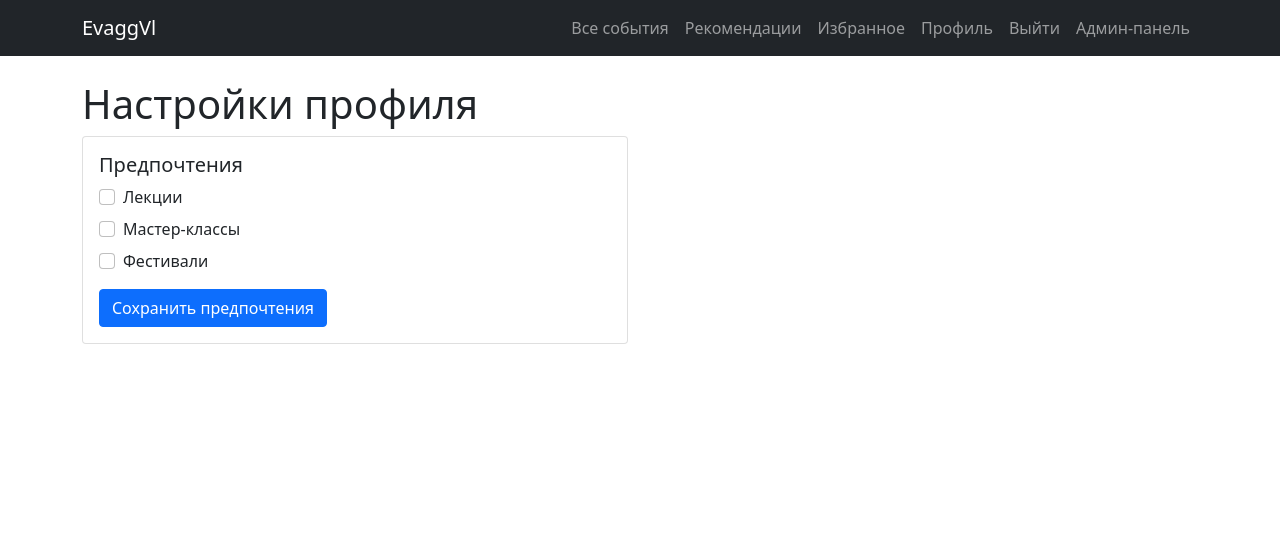
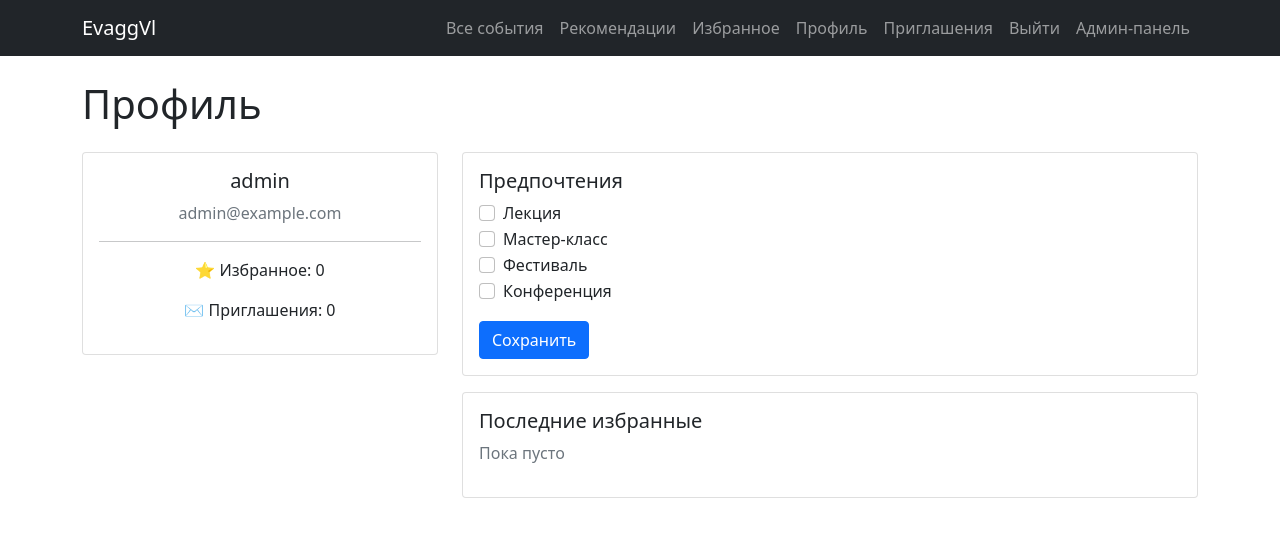
Before and after one commit to Verigg/EvaggVL, a Flask app: page /profile in a window 1280 px wide. Shown: the top 537 px of the page. Run offline with Flask 3, Linux system fonts and the light colour scheme; a user stored in the database is signed in.

Commit message:
Extended invitations and profile pages

```diff
--- a/app.py
+++ b/app.py
@@ -141,31 +141,85 @@ def favorites():
 @app.route('/invite/<int:event_id>', methods=['POST'])
 @login_required
 def invite_friend(event_id):
-    friend_email = request.form.get('friend_email')
+    friend = request.form.get('friend')
     message = request.form.get('message', '')
 
+    receiver = User.query.filter_by(username=friend).first()
+
     invitation = Invitation(
-        user_id=current_user.id,
-        friend_email=friend_email,
+        sender_id=current_user.id,
         event_id=event_id,
         message=message
     )
+
+    if receiver:
+        invitation.receiver_id = receiver.id
+        flash(f'Пользователь @{receiver.username} получил приглашение', 'success')
+    else:
+        invitation.friend_email = friend
+        flash('Приглашение отправлено по email (пока без доставки 🙂)', 'info')
+
     db.session.add(invitation)
     db.session.commit()
 
-    flash('Приглашение отправлено!', 'success')
     return redirect(url_for('event_detail', event_id=event_id))
+
+@app.route('/invitation/<int:id>/<action>', methods=['POST'])
+@login_required
+def invitation_action(id, action):
+    inv = Invitation.query.get_or_404(id)
+
+    if inv.receiver_id != current_user.id:
+        abort(403)
+
+    if action == 'accept':
+        inv.status = 'accepted'
+    elif action == 'decline':
+        inv.status = 'declined'
+
+    db.session.commit()
+    return redirect(url_for('my_invitations'))
+
+@app.route('/invitations')
+@login_required
+def my_invitations():
+    invitations = Invitation.query.filter_by(
+        receiver_id=current_user.id
+    ).order_by(Invitation.created_at.desc()).all()
+
+    return render_template('invitations.html', invitations=invitations)
 
 @app.route('/profile', methods=['GET', 'POST'])
 @login_required
 def profile():
     if request.method == 'POST':
-        preferences = request.form.getlist('preferences')
-        current_user.preferences = preferences
+        current_user.preferences = request.form.getlist('preferences')
         db.session.commit()
         flash('Настройки сохранены!', 'success')
 
-    return render_template('profile.html')
+    favorites_count = Favorite.query.filter_by(user_id=current_user.id).count()
+    invitations_count = Invitation.query.filter_by(
+        receiver_id=current_user.id
+    ).count()
+
+    last_favorites = (
+        Event.query
+        .join(Favorite)
+        .filter(Favorite.user_id == current_user.id)
+        .order_by(Event.date.desc())
+        .limit(5)
+        .all()
+    )
+
+    categories = ['лекция', 'мастер-класс', 'фестиваль', 'конференция']
+
+    return render_template(
+        'profile.html',
+        favorites_count=favorites_count,
+        invitations_count=invitations_count,
+        last_favorites=last_favorites,
+        categories=categories
+    )
 
 @app.route('/login', methods=['GET', 'POST'])
 def login():
--- a/templates/base.html
+++ b/templates/base.html
@@ -1,11 +1,13 @@
 <!DOCTYPE html>
 <html lang="ru">
+
 <head>
     <meta charset="UTF-8">
     <meta name="viewport" content="width=device-width, initial-scale=1.0">
     <title>{% block title %}Агрегатор событий{% endblock %}</title>
     <link href="https://cdn.jsdelivr.net/npm/bootstrap@5.1.3/dist/css/bootstrap.min.css" rel="stylesheet">
 </head>
+
 <body>
     <nav class="navbar navbar-expand-lg navbar-dark bg-dark">
         <div class="container">
@@ -16,6 +18,7 @@
                 <a class="nav-link" href="{{ url_for('recommendations') }}">Рекомендации</a>
                 <a class="nav-link" href="{{ url_for('favorites') }}">Избранное</a>
                 <a class="nav-link" href="{{ url_for('profile') }}">Профиль</a>
+                <a class="nav-link" href="{{ url_for('my_invitations') }}">Приглашения</a>
                 <a class="nav-link" href="{{ url_for('logout') }}">Выйти</a>
                 {% else %}
                 <a class="nav-link" href="{{ url_for('login') }}">Войти</a>
@@ -46,4 +49,5 @@
     <script src="https://cdn.jsdelivr.net/npm/bootstrap@5.1.3/dist/js/bootstrap.bundle.min.js"></script>
     {% block scripts %}{% endblock %}
 </body>
+
 </html>
--- a/templates/event_detail.html
+++ b/templates/event_detail.html
@@ -28,7 +28,7 @@
                 <h5>Пригласить друга</h5>
                 <form action="{{ url_for('invite_friend', event_id=event.id) }}" method="post">
                     <div class="mb-3">
-                        <input type="email" name="friend_email" class="form-control" placeholder="Email друга" required>
+                        <input type="text" name="friend" class="form-control" placeholder="Ник или email" required>
                     </div>
                     <div class="mb-3">
                         <textarea name="message" class="form-control" placeholder="Сообщение (необязательно)"></textarea>
--- a/templates/profile.html
+++ b/templates/profile.html
@@ -1,33 +1,66 @@
 {% extends "base.html" %}
+{% block content %}
 
-{% block content %}
-<h1>Настройки профиля</h1>
+<h1 class="mb-4">Профиль</h1>
 
-<div class="row">
-    <div class="col-md-6">
+<div class="row g-4">
+
+    <div class="col-md-4">
         <div class="card">
+            <div class="card-body text-center">
+                <h5>{{ current_user.username }}</h5>
+                <p class="text-muted">{{ current_user.email }}</p>
+                <hr>
+                <p>⭐ Избранное: {{ favorites_count }}</p>
+                <p>✉ Приглашения: {{ invitations_count }}</p>
+            </div>
+        </div>
+    </div>
+
+    <div class="col-md-8">
+
+        <div class="card mb-3">
             <div class="card-body">
                 <h5 class="card-title">Предпочтения</h5>
                 <form method="post">
-                    <div class="form-check mb-2">
-                        <input class="form-check-input" type="checkbox" name="preferences" value="лекция"
-                               id="lecture" {% if 'лекция' in (current_user.preferences or []) %}checked{% endif %}>
-                        <label class="form-check-label" for="lecture">Лекции</label>
-                    </div>
-                    <div class="form-check mb-2">
-                        <input class="form-check-input" type="checkbox" name="preferences" value="мастер-класс"
-                               id="masterclass" {% if 'мастер-класс' in (current_user.preferences or []) %}checked{% endif %}>
-                        <label class="form-check-label" for="masterclass">Мастер-классы</label>
-                    </div>
-                    <div class="form-check mb-3">
-                        <input class="form-check-input" type="checkbox" name="preferences" value="фестиваль"
-                               id="festival" {% if 'фестиваль' in (current_user.preferences or []) %}checked{% endif %}>
-                        <label class="form-check-label" for="festival">Фестивали</label>
-                    </div>
-                    <button type="submit" class="btn btn-primary">Сохранить предпочтения</button>
+                    {% for cat in categories %}
+                        <div class="form-check">
+                            <input class="form-check-input"
+                                   type="checkbox"
+                                   name="preferences"
+                                   value="{{ cat }}"
+                                   id="{{ cat }}"
+                                   {% if cat in (current_user.preferences or []) %}checked{% endif %}>
+                            <label class="form-check-label" for="{{ cat }}">
+                                {{ cat|capitalize }}
+                            </label>
+                        </div>
+                    {% endfor %}
+                    <button class="btn btn-primary mt-3">Сохранить</button>
                 </form>
             </div>
         </div>
+
+        <div class="card">
+            <div class="card-body">
+                <h5 class="card-title">Последние избранные</h5>
+                {% if last_favorites %}
+                    <ul class="list-group">
+                        {% for event in last_favorites %}
+                            <li class="list-group-item">
+                                <a href="{{ url_for('event_detail', event_id=event.id) }}">
+                                    {{ event.title }}
+                                </a>
+                            </li>
+                        {% endfor %}
+                    </ul>
+                {% else %}
+                    <p class="text-muted">Пока пусто</p>
+                {% endif %}
+            </div>
+        </div>
+
     </div>
 </div>
+
 {% endblock %}
```
Also changed, not shown: models.py (+37 -4 lines), templates/invitations.html (added, +64 -0 lines). Lines whose indentation alone changed are shown as unchanged.
